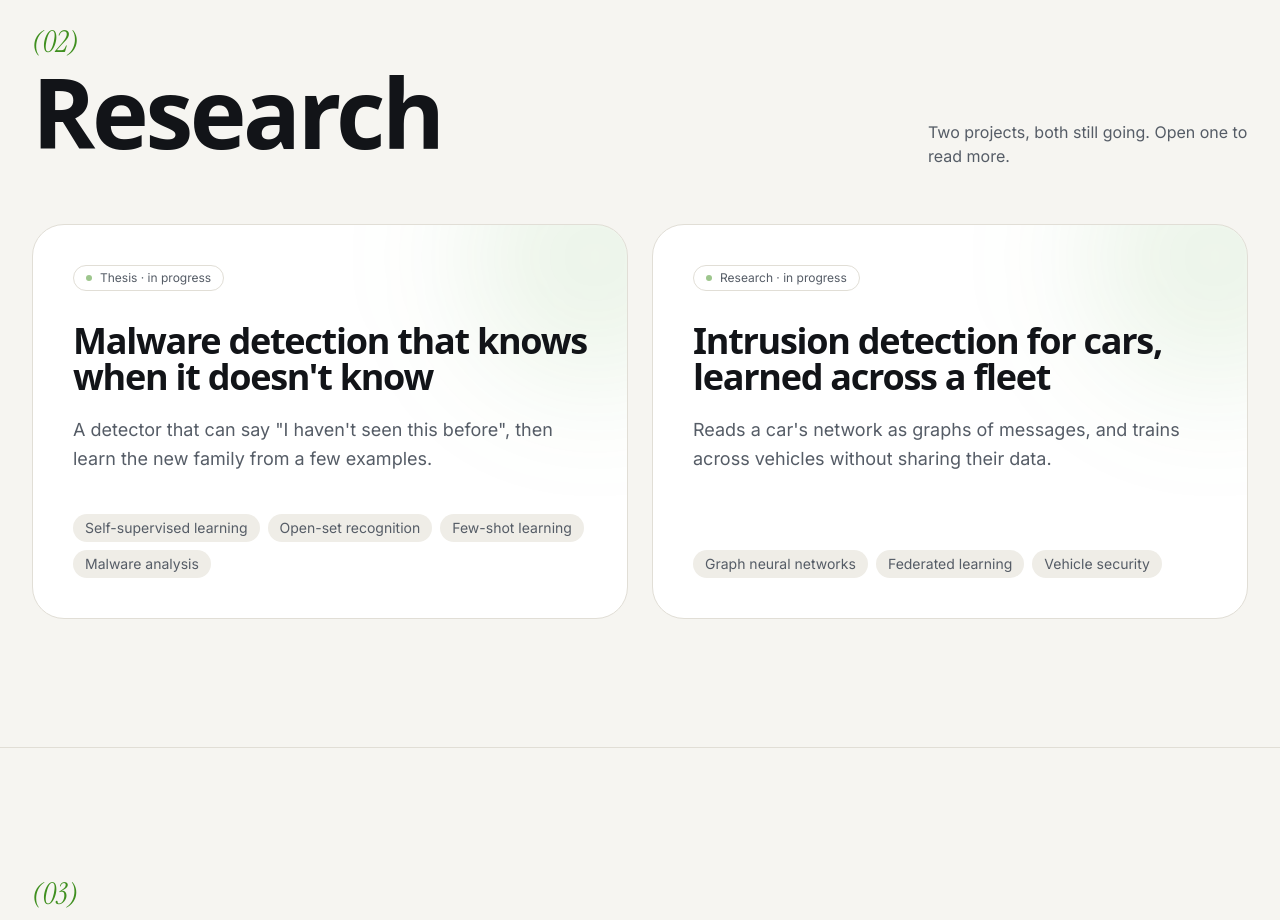
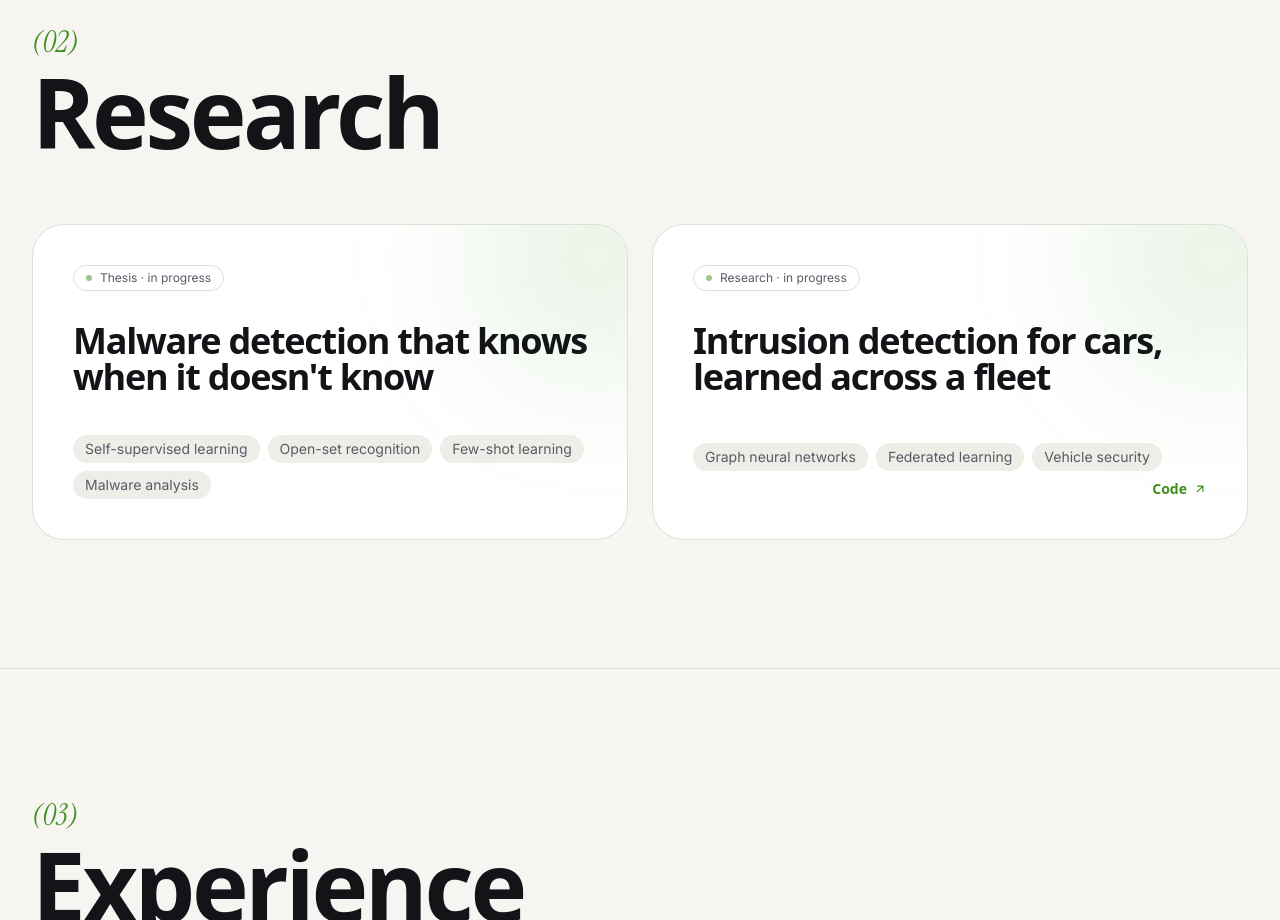
Before and after one commit to RamadhanAdam/ramadhanadam.github.io, a React (Vite) app: page / in a window 1280 px wide. Shown: the part 1740-2660 px from the top of the page. Built offline with nearby package versions, Linux system fonts and the light colour scheme; a web font is replaced by a local one.

Commit message:
Research: just the names, status and topics; no write-ups or pop-up

```diff
--- a/src/data.ts
+++ b/src/data.ts
@@ -46,9 +46,6 @@ export const rightNow = [
 export type Research = {
   tag: string;
   title: string;
-  line: string;
-  details: string[];
-  footnote?: string;
   areas: string[];
   links?: { label: string; href: string }[];
 };
@@ -57,22 +54,11 @@ export const research: Research[] = [
   {
     tag: "Thesis · in progress",
     title: "Malware detection that knows when it doesn't know",
-    line: "A detector that can say \"I haven't seen this before\", then learn the new family from a few examples.",
-    details: [
-      "A malware classifier gives every new family the name of an old one. I'm building detection that can also say \"unknown\", then learn the new family from a few examples.",
-      "The encoder reads a Windows program region by region, the way the PE format lays it out. I pretrained it without labels on the 9.9 million binaries of SOREL-20M.",
-      "The unglamorous part was getting 9.9 million binaries out of S3 without crashes eating a week of the schedule. I'll show the results in the talk on 17 October.",
-    ],
-    footnote: "With Dr. Albert Njoroge Kahira and Dr. Mulang' Onando at PAUSTI, and Assoc. Prof. Junjun Zheng at Hiroshima University.",
     areas: ["Self-supervised learning", "Open-set recognition", "Few-shot learning", "Malware analysis"],
   },
   {
     tag: "Research · in progress",
     title: "Intrusion detection for cars, learned across a fleet",
-    line: "Reads a car's network as graphs of messages, and trains across vehicles without sharing their data.",
-    details: [
-      "GraMa reads in-vehicle CAN traffic as a graph of message IDs with graph attention, follows it over time with a Mamba model, and trains across vehicles without sharing their data. The server clusters the vehicles' updates with HDBSCAN to keep poisoned ones out.",
-    ],
     areas: ["Graph neural networks", "Federated learning", "Vehicle security"],
     links: [{ label: "Code", href: "https://github.com/RamadhanAdam/grama" }],
   },
--- a/src/pages/Home.tsx
+++ b/src/pages/Home.tsx
@@ -165,93 +165,44 @@ function About() {
 
 /* ================================================================== research */
 
-function ResearchCard({ r, onOpen }: { r: Research; onOpen: () => void }) {
+function ResearchCard({ r }: { r: Research }) {
   return (
-    <motion.button
-      layoutId={`r-${r.title}`}
-      type="button"
-      onClick={onOpen}
-      data-cursor="Read"
-      className="group relative flex h-full w-full flex-col overflow-hidden rounded-[2rem] border border-line bg-surface p-8 text-left transition-colors duration-500 hover:border-accent/50 sm:p-10"
-    >
+    <div className="group relative flex h-full flex-col overflow-hidden rounded-[2rem] border border-line bg-surface p-8 transition-colors duration-500 hover:border-accent/50 sm:p-10">
       <span className="absolute -right-24 -top-24 h-64 w-64 rounded-full bg-accent/10 blur-3xl transition duration-700 group-hover:scale-150 group-hover:bg-accent/20" />
       <span className="relative inline-flex w-fit items-center gap-2 rounded-full border border-line px-3 py-1 text-xs text-muted">
         <span className="h-1.5 w-1.5 animate-pulse rounded-full bg-accent" />
         {r.tag}
       </span>
       <h3 className="display relative mt-8 text-3xl font-black sm:text-4xl">{r.title}</h3>
-      <p className="relative mt-5 text-lg leading-relaxed text-muted">{r.line}</p>
-      <div className="relative mt-auto flex flex-wrap gap-2 pt-10">
+      <div className="relative mt-auto flex flex-wrap items-center gap-2 pt-10">
         {r.areas.map((a) => (
           <span key={a} className="rounded-full bg-surface-2 px-3 py-1 text-sm text-muted">
             {a}
           </span>
         ))}
+        {r.links?.map((l) => (
+          <a key={l.href} href={l.href} target="_blank" rel="noreferrer" className="ml-auto inline-flex items-center gap-1.5 font-display text-sm font-bold text-accent">
+            {l.label} <Arrow />
+          </a>
+        ))}
       </div>
-    </motion.button>
-  );
-}
-
-function ResearchDetail({ r, onClose }: { r: Research; onClose: () => void }) {
-  useEffect(() => {
-    const onKey = (e: KeyboardEvent) => e.key === "Escape" && onClose();
-    document.addEventListener("keydown", onKey);
-    return () => document.removeEventListener("keydown", onKey);
-  }, [onClose]);
-  return (
-    <motion.div className="fixed inset-0 z-[80] grid place-items-center p-4 sm:p-8" initial={{ opacity: 0 }} animate={{ opacity: 1 }} exit={{ opacity: 0 }} data-lenis-prevent>
-      <div className="absolute inset-0 bg-black/70 backdrop-blur-md" onClick={onClose} />
-      <motion.article layoutId={`r-${r.title}`} role="dialog" aria-modal="true" aria-label={r.title} className="relative max-h-[88vh] w-full max-w-2xl overflow-y-auto rounded-[2rem] border border-line bg-surface p-8 sm:p-12">
-        <button type="button" onClick={onClose} className="absolute right-6 top-6 grid h-10 w-10 place-items-center rounded-full border border-line text-muted transition hover:text-ink" aria-label="Close">
-          ✕
-        </button>
-        <span className="text-sm text-accent">{r.tag}</span>
-        <h3 className="display mt-3 pr-12 text-3xl font-black sm:text-5xl">{r.title}</h3>
-        <motion.div initial={{ opacity: 0, y: 14 }} animate={{ opacity: 1, y: 0 }} transition={{ delay: 0.2, duration: 0.5 }}>
-          <div className="mt-8 space-y-5 text-lg leading-relaxed text-muted">
-            {r.details.map((p, k) => (
-              <p key={k}>{p}</p>
-            ))}
-          </div>
-          {r.footnote && <p className="mt-8 border-t border-line pt-6 text-sm text-faint">{r.footnote}</p>}
-          {r.links && (
-            <div className="mt-8 flex gap-3">
-              {r.links.map((l) => (
-                <a key={l.href} href={l.href} target="_blank" rel="noreferrer" className="inline-flex items-center gap-2 rounded-full bg-accent px-6 py-3 font-display text-sm font-bold text-accent-ink">
-                  {l.label} <Arrow />
-                </a>
-              ))}
-            </div>
-          )}
-        </motion.div>
-      </motion.article>
-    </motion.div>
+    </div>
   );
 }
 
 function ResearchSection() {
-  const [open, setOpen] = useState<Research | null>(null);
   return (
     <section id="research" className="border-t border-line">
       <div className="mx-auto max-w-7xl px-5 py-32 sm:px-8">
-        <Heading
-          n="02"
-          title="Research"
-          aside={
-            <p className="max-w-xs text-muted" data-rise>
-              Two projects, both still going. Open one to read more.
-            </p>
-          }
-        />
+        <Heading n="02" title="Research" />
         <div className="grid gap-6 lg:grid-cols-2">
           {research.map((r, k) => (
             <div key={r.title} data-rise={k * 0.12}>
-              <ResearchCard r={r} onOpen={() => setOpen(r)} />
+              <ResearchCard r={r} />
             </div>
           ))}
         </div>
       </div>
-      <AnimatePresence>{open && <ResearchDetail r={open} onClose={() => setOpen(null)} />}</AnimatePresence>
     </section>
   );
 }
```
